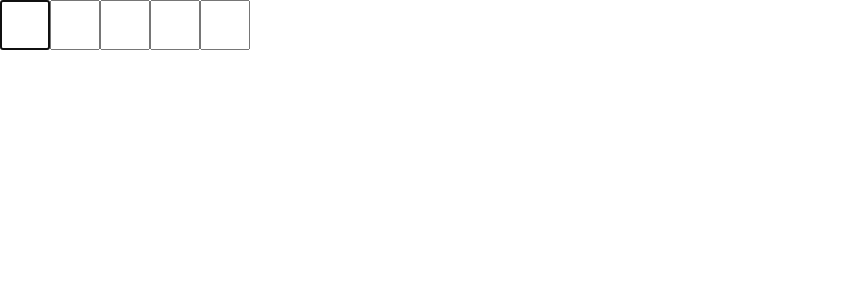
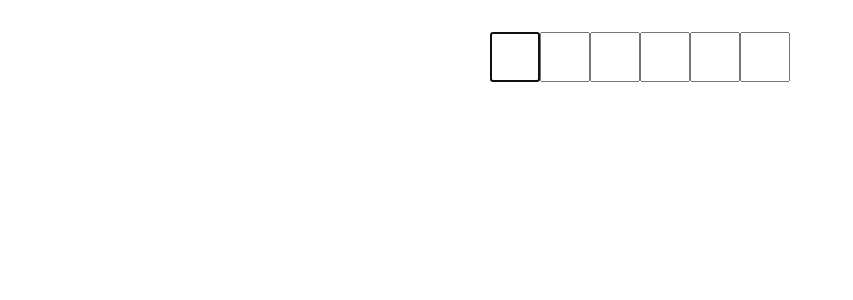
Before and after one commit to gharr86/word-puzzle, a React (Create React App) app: page / in a window 1280 px wide. Shown: the top 300 px of the page, without its empty margins (0-853 px from the left). Built offline with nearby package versions, Linux system fonts and the light colour scheme.

Commit message:
add guess word list render

```diff
--- /dev/null
+++ b/src/components/guessWord/_guessWord.scss
@@ -0,0 +1,15 @@
+.guess-word {
+  @include display-flex(flex-start);
+  gap: 3px;
+
+  &__letter {
+    width: 30px;
+    height: 30px;
+    border-radius: 3px;
+    @include display-flex(center);
+    font-family: sans-serif;
+    font-weight: bold;
+    font-size: 19px;
+    color: #FFF;
+  }
+}
--- /dev/null
+++ b/src/components/guessWord/index.tsx
@@ -0,0 +1,30 @@
+import React, { ReactElement } from 'react';
+import { nanoid } from 'nanoid';
+
+import { GuessLetter, GuessWordProps } from '../../types';
+
+const backgrounds = {
+  correct: '#0b8c34',
+  'wrong-position': '#946f00',
+  incorrect: '#5e5e5e',
+};
+
+const GuessWord = ({ letters }: GuessWordProps): JSX.Element => {
+  return (
+    <div className="guess-word">
+      {
+        letters.map((guessLetter: GuessLetter): ReactElement => (
+          <div
+            className="guess-word__letter"
+            style={{ background: backgrounds[guessLetter.status] }}
+            key={nanoid()}
+          >
+            {guessLetter.value}
+          </div>
+        ))
+      }
+    </div>
+  )
+}
+
+export default GuessWord
--- a/src/components/main/_main.scss
+++ b/src/components/main/_main.scss
@@ -1 +1,18 @@
-@import '../letterInput/letterInput'
+@import '../letterInput/letterInput';
+@import '../guessWord/guessWord';
+
+.main {
+  min-height: 100vh;
+  @include display-flex(flex-start, center, column nowrap);
+  padding: 2em 0;
+
+  &__input-list-container {
+    margin-bottom: 20px;
+  }
+
+  &__guess-list-container {
+    .guess-word {
+      margin-bottom: 5px;
+    }
+  }
+}
--- a/src/components/main/index.tsx
+++ b/src/components/main/index.tsx
@@ -2,12 +2,13 @@ import React, { ReactElement, useState, useRef, useEffect } from 'react';
 import { nanoid } from 'nanoid';
 
 import LetterInput from '../letterInput';
+import GuessWord from '../guessWord';
 
 import { Letter, GameOver, GuessLetter } from '../../types';
 
 import { getInitialInputList, getValues, getGuess, arrayValuesAreEqual } from './utils';
 
-const word: string = 'PATAS';
+const word: string = 'ABRIGO';
 
 const Main = (): JSX.Element => {
   const [inputList, setInputList] = useState<Letter[]>(getInitialInputList(word));
@@ -22,18 +23,18 @@ const Main = (): JSX.Element => {
 
   useEffect(() => {
     const guessArray: string[] = getValues(inputList);
-    const nextEmptyValue: number = guessArray.findIndex((value): boolean => value.length === 0);
+    const nextEmptyIndex: number = guessArray.findIndex((value): boolean => value.length === 0);
 
-    if (nextEmptyValue !== -1) {
-      inputRefs.current[nextEmptyValue].focus();
+    if (nextEmptyIndex !== -1) {
+      inputRefs.current[nextEmptyIndex].focus();
     } else {
       const wordArray: string[] = word.split('');
-      const guess: GuessLetter[] = getGuess(guessArray, wordArray);
+      const guessObj: GuessLetter[] = getGuess(guessArray, wordArray);
       const guessIsCorrect: boolean = arrayValuesAreEqual(guessArray, wordArray);
 
       setGuessList((prevGuessList: GuessLetter[][]) => ([
         ...prevGuessList,
-        guess,
+        guessObj,
       ]));
 
       if (guessIsCorrect) return setGameIsOver({ win: true });
@@ -60,11 +61,7 @@ const Main = (): JSX.Element => {
     }
   };
 
-  return (
-    <main className="main">
-      <section className="main__input-list-container">
-        {
-          inputList.map((letter: Letter, index: number): ReactElement => (
+  const renderInputList: JSX.Element[] = inputList.map((letter: Letter, index: number): ReactElement => (
     <LetterInput
       key={nanoid()}
       value={letter.value}
@@ -74,8 +71,19 @@ const Main = (): JSX.Element => {
         if (input) inputRefs.current[index] = input;
       }}
     />
-          ))
-        }
+  ));
+
+  const renderGuessList: JSX.Element[] = guessList.map((guessWordArray: GuessLetter[]): ReactElement => (
+    <GuessWord key={nanoid()} letters={guessWordArray} />
+  ));
+
+  return (
+    <main className="main">
+      <section className="main__input-list-container">
+        {renderInputList}
+      </section>
+      <section className="main__guess-list-container">
+        {renderGuessList}
       </section>
     </main>
   );
--- a/src/types/index.ts
+++ b/src/types/index.ts
@@ -18,3 +18,7 @@ export interface LetterInputProps {
 export interface GameOver {
   win: boolean
 }
+
+export interface GuessWordProps {
+  letters: GuessLetter[]
+}
```
Lines whose indentation alone changed are shown as unchanged.
